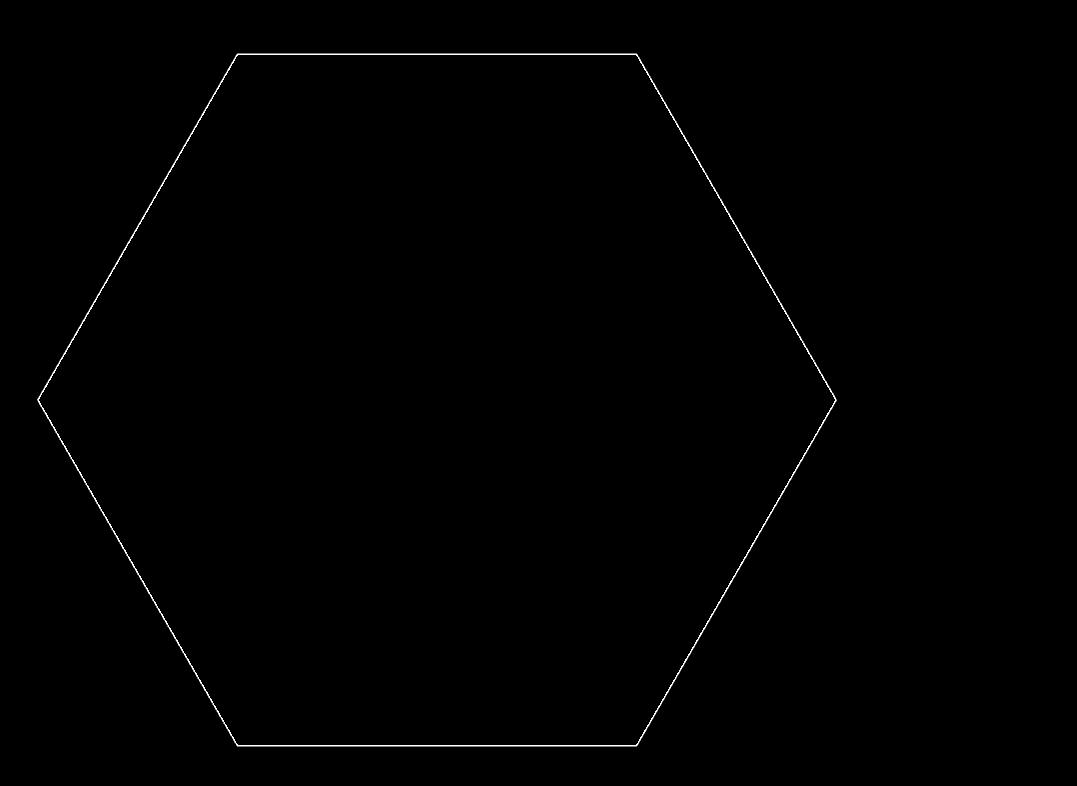
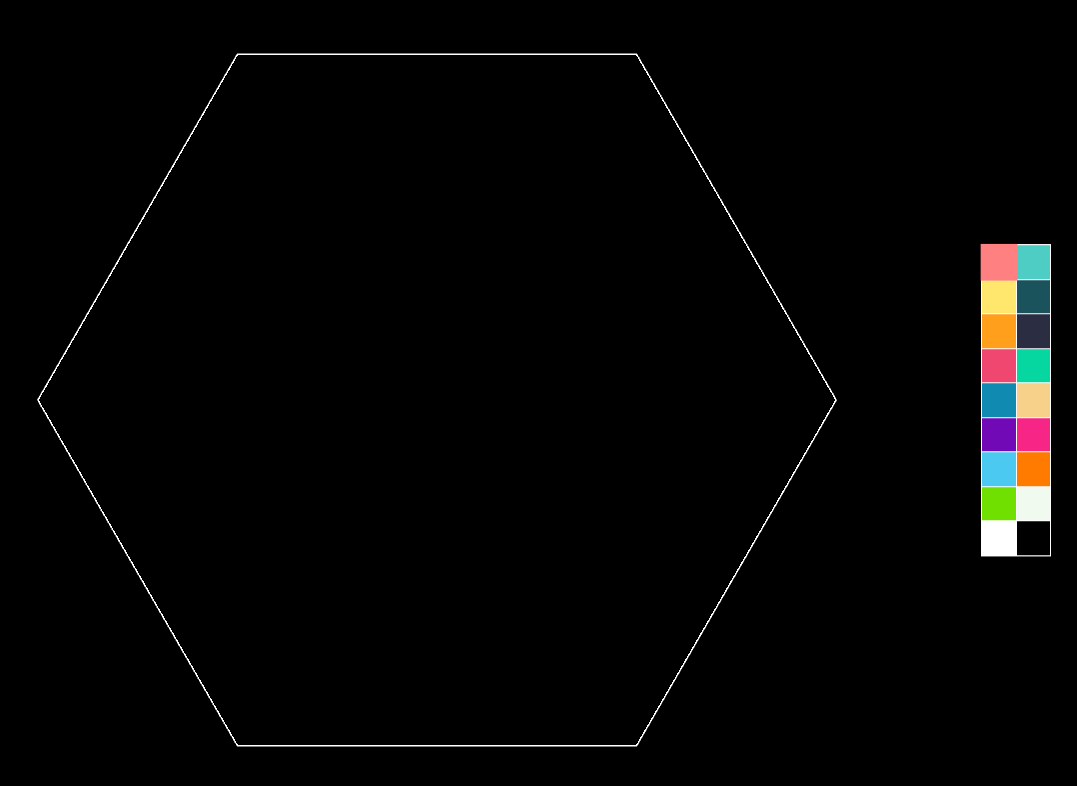
Before and after one commit to phantom22/colorful.js, a plain HTML site: page index.html in a window 1280 px wide. Shown: the whole page, without its empty margins (203-1280 px from the left). Drawn offline with Linux system fonts and the light colour scheme; animation ran at ten frames a second.

Commit message:
Added color picker

```diff
--- a/index.html
+++ b/index.html
@@ -10,7 +10,7 @@ html, body {
     height: 100%;
     margin: 0;
     padding: 0;
-    overflow: hidden; /* Prevents scrollbars entirely */
+    overflow: hidden;
     background-color: black;
 }
 
@@ -23,15 +23,53 @@ html, body {
 }
 
 #screen {
-    display: block; /* Removes baseline inline spacing gap */
+    display: block;
     width: 100%;
     height: 100%;
 }
+
+#palette-grid {
+    position: absolute;
+    right: 2%;
+    top: 50%;
+    transform: translateY(-50%);
+    width: 70px;
+
+    display: grid;
+    grid-template-columns: repeat(2, 1fr);
+    gap: 1px;
+    background: white;
+    border: 1px solid white;
+    box-sizing: border-box;
+}
+
+#palette-grid button {
+    width: 100%;
+    aspect-ratio: 1 / 1;
+    border: none;
+    padding: 0;
+    cursor: pointer;
+    display: block;
+    border: none;
+    transition: filter 0.15s ease, transform 0.15s ease;
+}
+
+#palette-grid button:hover {
+    filter: saturate(150%) brightness(100%);
+}
+
+#palette-grid button.picked {
+    transform: scale(1.08);
+    filter: brightness(120%);
+    z-index: 2;
+}
+
 </style>
 </head>
 <body>
     <div id="container">
         <canvas id="screen"></canvas>
+        <div id="palette-grid"></div>
     </div>
     <script src="js/index.js"></script>
 <script type="x-shader/vs" id="vertex-shader">
--- a/js/index.js
+++ b/js/index.js
@@ -321,7 +321,39 @@ const side_length = searchParams.getNumber("side_length", 32, 1), blend_value =
     new Uint8Array([255, 123, 0]), // tangelo orange
     new Uint8Array([112, 224, 0]), // electric lime
     new Uint8Array([241, 250, 238]), // off-white highlight
-], palette_size = palette.length;
+    new Uint8Array([255, 255, 255]),
+    new Uint8Array([0, 0, 0])
+];
+let last_picked;
+function update_palette_picker() {
+    const e = document.getElementById("palette-grid");
+    if (e === null)
+        throw "Couldn't find #palette-grid element.";
+    let i = 0;
+    const ch = e.children;
+    for (; i < ch.length; ++i) {
+        // @ts-ignore
+        e.children[i].style.backgroundColor = `rgba(${palette[i].toString()})`;
+    }
+    for (; i < palette.length; ++i) {
+        const bttn = document.createElement("button");
+        bttn.style.backgroundColor = `rgba(${palette[i].toString()})`;
+        const v = i;
+        bttn.onclick = () => {
+            palette_color = v;
+            last_picked.classList.remove("picked");
+            bttn.classList.add("picked");
+            last_picked = bttn;
+        };
+        e.appendChild(bttn);
+    }
+    if (last_picked === undefined) {
+        // @ts-ignore
+        last_picked = e.children[0];
+        last_picked.classList.add("picked");
+    }
+}
+update_palette_picker();
 window.history.replaceState({}, '', `?${params.toString()}&grid_bg=[${grid_bg}]`);
 window.onload = () => {
     canvas = document.getElementById("screen");
@@ -405,7 +437,7 @@ window.onload = () => {
     canvas.onmousedown = (e) => {
         if (mouse_down === true || e.button !== 0 || last_mouse_sample_frame === frame)
             return;
-        palette_color = ++palette_color % palette_size;
+        // palette_color = ++palette_color % palette.length;
         mouse_down = true;
         if (force_render_mask)
             return;
@@ -533,7 +565,7 @@ function draw() {
     gl.drawArrays(gl.TRIANGLES, 0, vertex_count);
     requestAnimationFrame(draw);
 }
-let wave_id = 0, palette_color = -1;
+let wave_id = 0, palette_color = 0;
 function wave_start(ids, color_packed, color, fcolor, _wave_id) {
     --queued_wave_count;
     queued_wave_count = Math.max(queued_wave_count, 0);
```
Also changed, not shown: src/main.ts (+40 -4 lines).
